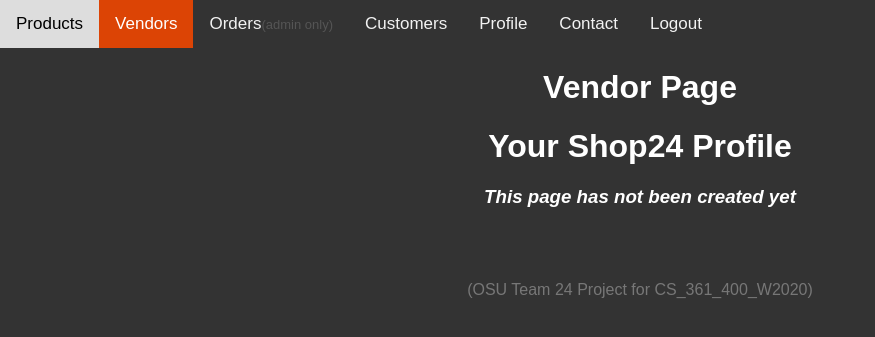
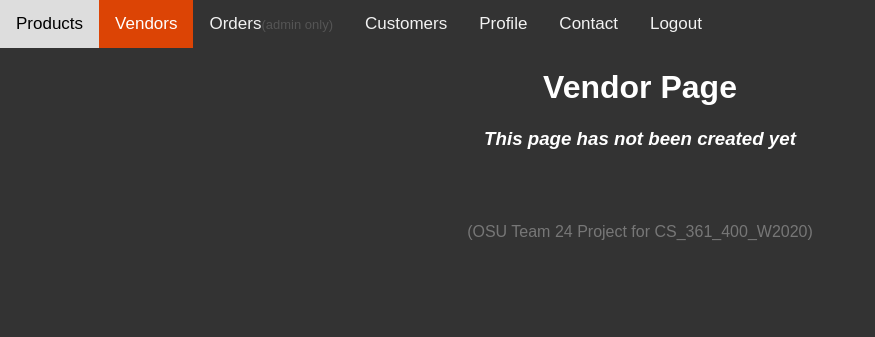
Before and after one commit to kowalczj/shop24, a Flask app: page /vendors in a window 1280 px wide. Shown: the top 337 px of the page, without its empty margins (0-875 px from the left). Run offline with Flask 2, Linux system fonts and the light colour scheme; a user stored in the database is signed in.

Commit message:
Update vendors.html

```diff
--- a/templates/vendors.html
+++ b/templates/vendors.html
@@ -18,7 +18,6 @@
 <div class="content">
     <h1 style="text-align: center">Vendor Page</h1>
     <div class="content">
-        <h1 style="text-align: center">Your Shop24 Profile</h1>
         <h3 style="text-align: center"><em>This page has not been created yet</em></h3>
     </div>
 </div>
```
